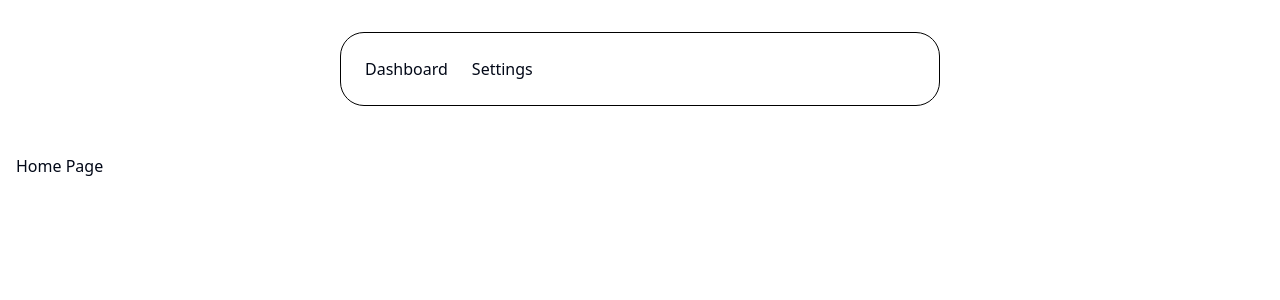
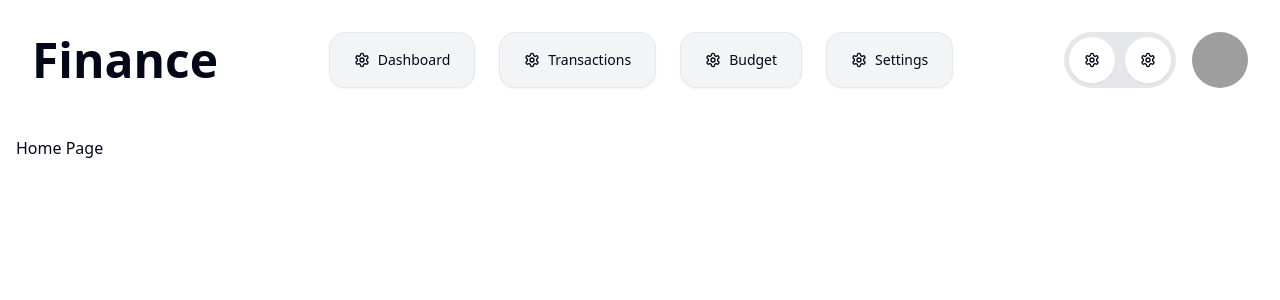
Before and after one commit to pticasolovey20/finance_dashboard, a Next.js app: page / in a window 1280 px wide. Shown: the top 300 px of the page. Built offline with nearby package versions, Linux system fonts and the light colour scheme; grey boxes are pictures that could not be loaded.

Commit message:
created top bar component

```diff
--- a/app/layout.tsx
+++ b/app/layout.tsx
@@ -3,7 +3,7 @@ import type { Metadata } from "next";
 import localFont from "next/font/local";
 import { cn } from "@/lib/utils";
 
-import TopBar from "@/components/TopBar";
+import TopBar from "@/components/top-bar/TopBar";
 
 import "./globals.scss";
 
--- a/components/TopBar.tsx
+++ /dev/null
@@ -1,19 +0,0 @@
-import Link from "next/link";
-
-const TopBar = () => {
-  return (
-    <header className="flex justify-center p-4 py-8">
-      <ul className="min-w-[600px] flex gap-6 p-6 border border-black rounded-3xl">
-        <li>
-          <Link href="/dashboard">Dashboard</Link>
-        </li>
-
-        <li>
-          <Link href="/settings">Settings</Link>
-        </li>
-      </ul>
-    </header>
-  );
-};
-
-export default TopBar;
--- /dev/null
+++ b/components/top-bar/Logo.tsx
@@ -0,0 +1,9 @@
+const Logo = () => {
+  return (
+    <div>
+      <h1 className="text-5xl font-semibold">Finance</h1>
+    </div>
+  );
+};
+
+export default Logo;
--- /dev/null
+++ b/components/top-bar/Navigation.tsx
@@ -0,0 +1,28 @@
+import { NAVIGATION } from "@/constants/navigation";
+
+import Link from "next/link";
+import { Button } from "@/components/ui/button";
+
+const Navigation = () => {
+  return (
+    <div className="h-14 flex-[1] flex justify-center">
+      <ul className="shrink basis-[600px] flex gap-6">
+        {NAVIGATION.map(({ label, href, icon }) => (
+          <li key={label}>
+            <Link href={href}>
+              <Button
+                variant="outline"
+                className="h-full px-6 rounded-2xl bg-gray-100"
+              >
+                {icon}
+                {label}
+              </Button>
+            </Link>
+          </li>
+        ))}
+      </ul>
+    </div>
+  );
+};
+
+export default Navigation;
--- /dev/null
+++ b/components/top-bar/TopBar.tsx
@@ -0,0 +1,15 @@
+import Logo from "@/components/top-bar/Logo";
+import Navigation from "@/components/top-bar/Navigation";
+import UserAvatar from "@/components/top-bar/UserAvatar";
+
+const TopBar = () => {
+  return (
+    <header className="flex items-center gap-10 p-8">
+      <Logo />
+      <Navigation />
+      <UserAvatar />
+    </header>
+  );
+};
+
+export default TopBar;
--- /dev/null
+++ b/components/top-bar/UserAvatar.tsx
@@ -0,0 +1,26 @@
+import { Settings } from "lucide-react";
+import { Button } from "@/components/ui/button";
+import { Avatar, AvatarImage, AvatarFallback } from "@/components/ui/avatar";
+
+const UserAvatar = () => {
+  return (
+    <div className="flex items-center gap-4">
+      <div className="flex items-center gap-2 p-1 rounded-full bg-gray-200">
+        <Button variant="outline" className="h-12 w-12 rounded-full">
+          <Settings />
+        </Button>
+
+        <Button variant="outline" className="h-12 w-12 rounded-full">
+          <Settings />
+        </Button>
+      </div>
+
+      <Avatar className="h-14 w-14">
+        <AvatarImage src="https://github.com/shadcn.png" alt="@shadcn" />
+        <AvatarFallback>CN</AvatarFallback>
+      </Avatar>
+    </div>
+  );
+};
+
+export default UserAvatar;
--- /dev/null
+++ b/components/ui/avatar.tsx
@@ -0,0 +1,50 @@
+"use client"
+
+import * as React from "react"
+import * as AvatarPrimitive from "@radix-ui/react-avatar"
+
+import { cn } from "@/lib/utils"
+
+const Avatar = React.forwardRef<
+  React.ElementRef<typeof AvatarPrimitive.Root>,
+  React.ComponentPropsWithoutRef<typeof AvatarPrimitive.Root>
+>(({ className, ...props }, ref) => (
+  <AvatarPrimitive.Root
+    ref={ref}
+    className={cn(
+      "relative flex h-10 w-10 shrink-0 overflow-hidden rounded-full",
+      className
+    )}
+    {...props}
+  />
+))
+Avatar.displayName = AvatarPrimitive.Root.displayName
+
+const AvatarImage = React.forwardRef<
+  React.ElementRef<typeof AvatarPrimitive.Image>,
+  React.ComponentPropsWithoutRef<typeof AvatarPrimitive.Image>
+>(({ className, ...props }, ref) => (
+  <AvatarPrimitive.Image
+    ref={ref}
+    className={cn("aspect-square h-full w-full", className)}
+    {...props}
+  />
+))
+AvatarImage.displayName = AvatarPrimitive.Image.displayName
+
+const AvatarFallback = React.forwardRef<
+  React.ElementRef<typeof AvatarPrimitive.Fallback>,
+  React.ComponentPropsWithoutRef<typeof AvatarPrimitive.Fallback>
+>(({ className, ...props }, ref) => (
+  <AvatarPrimitive.Fallback
+    ref={ref}
+    className={cn(
+      "flex h-full w-full items-center justify-center rounded-full bg-muted",
+      className
+    )}
+    {...props}
+  />
+))
+AvatarFallback.displayName = AvatarPrimitive.Fallback.displayName
+
+export { Avatar, AvatarImage, AvatarFallback }
--- /dev/null
+++ b/constants/navigation.tsx
@@ -0,0 +1,8 @@
+import { Settings } from "lucide-react";
+
+export const NAVIGATION = [
+  { label: "Dashboard", href: "/dashboard", icon: <Settings /> },
+  { label: "Transactions", href: "/transactions", icon: <Settings /> },
+  { label: "Budget", href: "/budget", icon: <Settings /> },
+  { label: "Settings", href: "/settings", icon: <Settings /> },
+];
--- a/package.json
+++ b/package.json
@@ -10,6 +10,7 @@
   },
   "dependencies": {
     "@hookform/resolvers": "^5.0.1",
+    "@radix-ui/react-avatar": "^1.1.9",
     "@radix-ui/react-label": "^2.1.6",
     "@radix-ui/react-slot": "^1.2.2",
     "axios": "^1.9.0",
```
Also changed, not shown: 1 other file (tests, documents, lock files or other folders).
